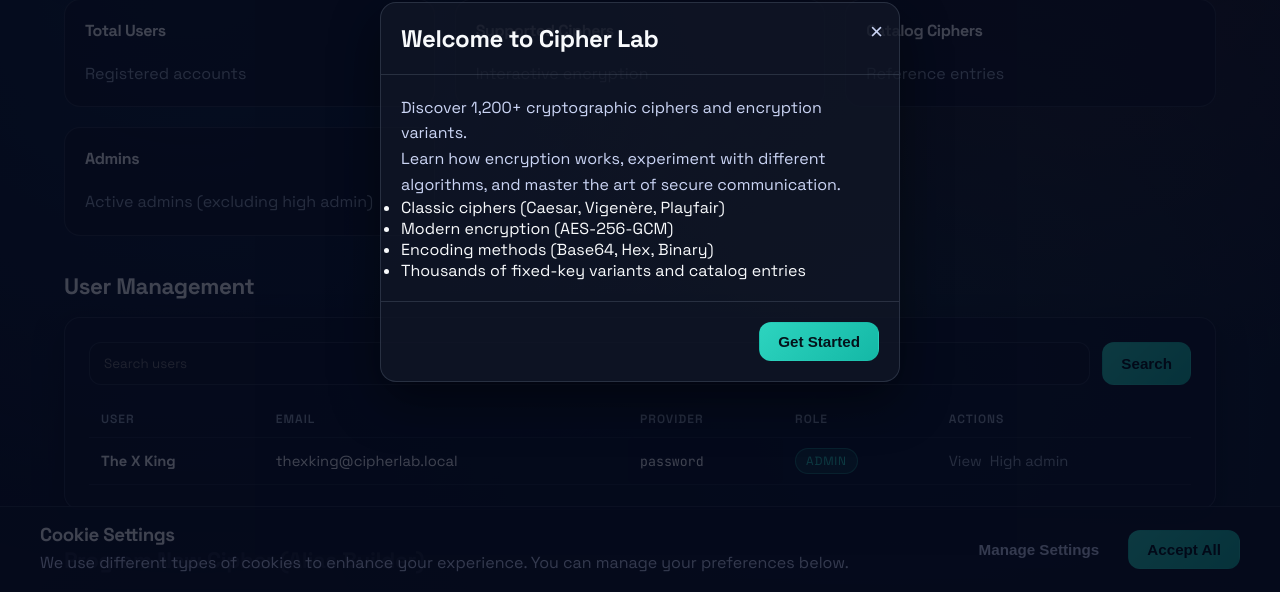
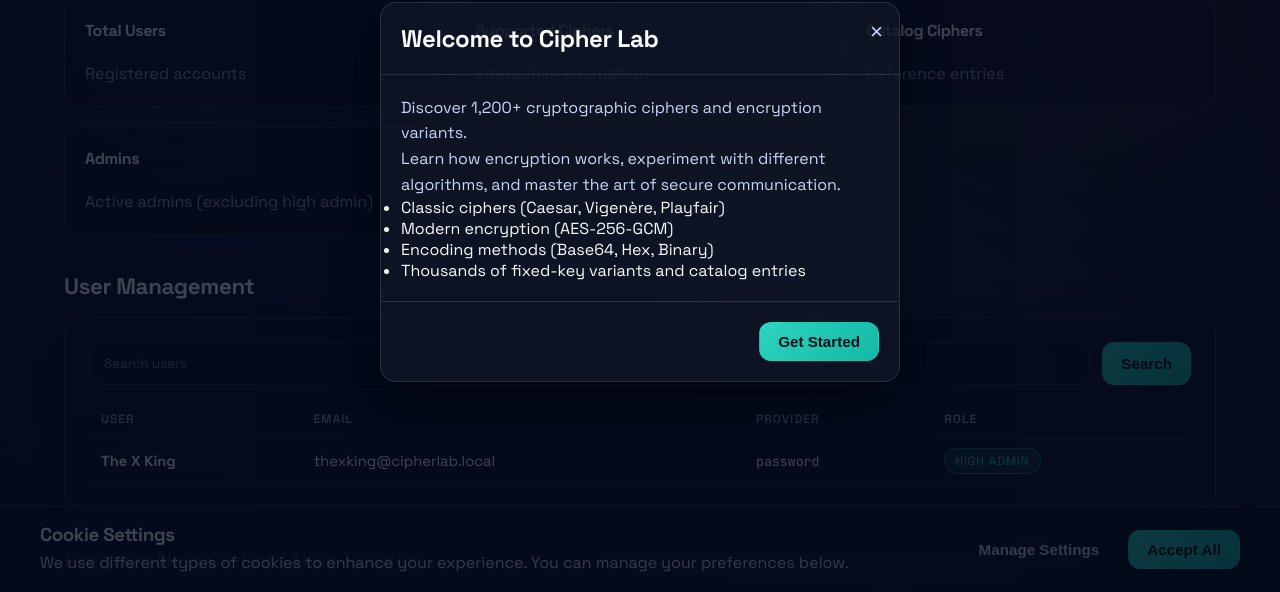
Before and after one commit to The-devop/Cipher-Labs, a Flask app: template templates/admin_dashboard.html in a window 1280 px wide. Shown: the part 208-800 px from the top of the page. Run offline with Flask 3, Linux system fonts and the light colour scheme; the template is opened without the code that fills it: values that come from a table or form of the project are taken from there, others are empty; data comes from the database, SQL or seed files in the repository.

Commit message:
Finalize admin dashboard + db config

```diff
--- a/config.py
+++ b/config.py
@@ -23,6 +23,12 @@
     _db_url = os.environ.get("DATABASE_URL", "").strip()
     if _db_url.startswith("postgres://"):
         _db_url = _db_url.replace("postgres://", "postgresql://", 1)
+    if _db_url.startswith("sqlite:///"):
+        sqlite_path = _db_url.replace("sqlite:///", "", 1)
+        if not os.path.isabs(sqlite_path):
+            sqlite_path = os.path.join(BASEDIR, sqlite_path)
+        os.makedirs(os.path.dirname(sqlite_path), exist_ok=True)
+        _db_url = "sqlite:///" + sqlite_path.replace("\\", "/")
     SQLALCHEMY_DATABASE_URI = _db_url or f"sqlite:///{os.path.join(INSTANCE_DIR, 'cipherlab.sqlite3')}"
     SQLALCHEMY_TRACK_MODIFICATIONS = False
     SESSION_COOKIE_SECURE = False  # Set to True in production with HTTPS
--- a/templates/admin_dashboard.html
+++ b/templates/admin_dashboard.html
@@ -61,7 +61,6 @@
                 <th>IP</th>
                 <th>Cookies</th>
                 {% endif %}
-                <th>Actions</th>
             </tr>
         </thead>
         <tbody>
@@ -71,8 +70,10 @@
                 <td>{{ user.email }}</td>
                 <td class="mono">{{ user.oauth_provider or 'password' }}</td>
                 <td>
-                    {% if user.is_admin %}
-                    <span class="chip primary">Admin</span>
+                    {% if user.admin_level == 'high' %}
+                    <span class="chip primary">High Admin</span>
+                    {% elif user.is_admin %}
+                    <span class="chip secondary">Admin</span>
                     {% else %}
                     <span class="chip">User</span>
                     {% endif %}
@@ -92,40 +93,6 @@
                     {% endif %}
                 </td>
                 {% endif %}
-                <td>
-                    <div class="table-actions">
-                        {% if current_user.admin_level == 'high' %}
-                        <a href="/admin/users/{{ user.id }}" class="btn ghost" style="padding: 6px 10px;">View</a>
-                        {% else %}
-                        <span class="text-muted">View</span>
-                        {% endif %}
-                        {% if user.id != current_user.id %}
-                            {% if user.admin_level == 'high' %}
-                            <span class="text-muted">High admin</span>
-                            {% elif user.is_admin %}
-                            <form method="post" action="/admin/users/demote/{{ user.id }}" style="display: inline-flex;">
-                                <button class="btn outline" type="submit" style="padding: 6px 10px;">Demote</button>
-                            </form>
-                            {% else %}
-                            <form method="post" action="/admin/users/promote/{{ user.id }}" style="display: inline-flex; gap: 0.5rem;">
-                                {% if current_user.admin_level == 'high' %}
-                                <input type="password" name="high_admin_key" class="input input-mini" placeholder="High admin key" required />
-                                <button class="btn outline" type="submit" style="padding: 6px 10px;">Promote</button>
-                                {% else %}
-                                <button class="btn outline" type="submit" style="padding: 6px 10px;" disabled>Promote</button>
-                                {% endif %}
-                            </form>
-                            {% endif %}
-                            {% if user.admin_level != 'high' %}
-                            <form method="post" action="/admin/users/delete/{{ user.id }}" style="display: inline-flex;">
-                                <button class="btn danger" type="submit" style="padding: 6px 10px;" onclick="return confirm('Delete user?')">Delete</button>
-                            </form>
-                            {% endif %}
-                        {% else %}
-                        <span class="text-muted">You</span>
-                        {% endif %}
-                    </div>
-                </td>
             </tr>
             {% endfor %}
         </tbody>
```
